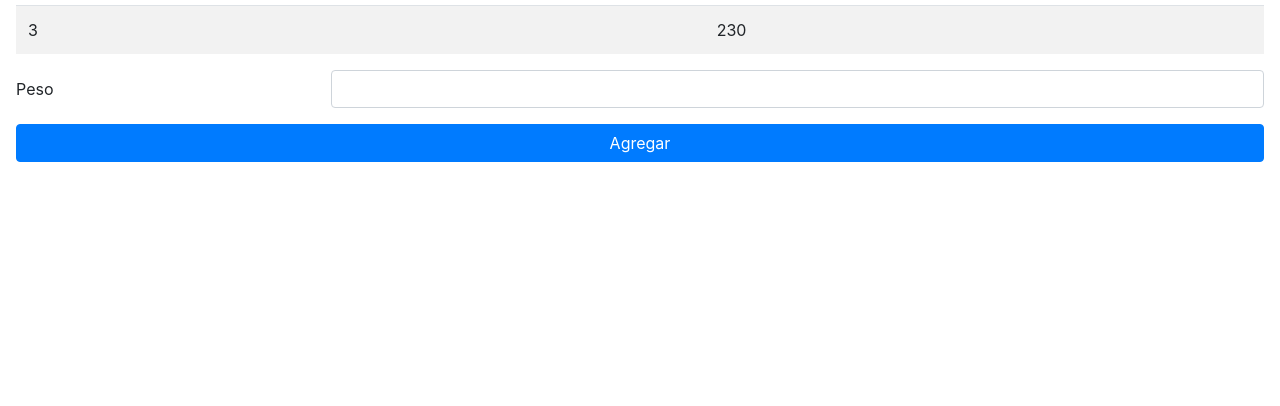
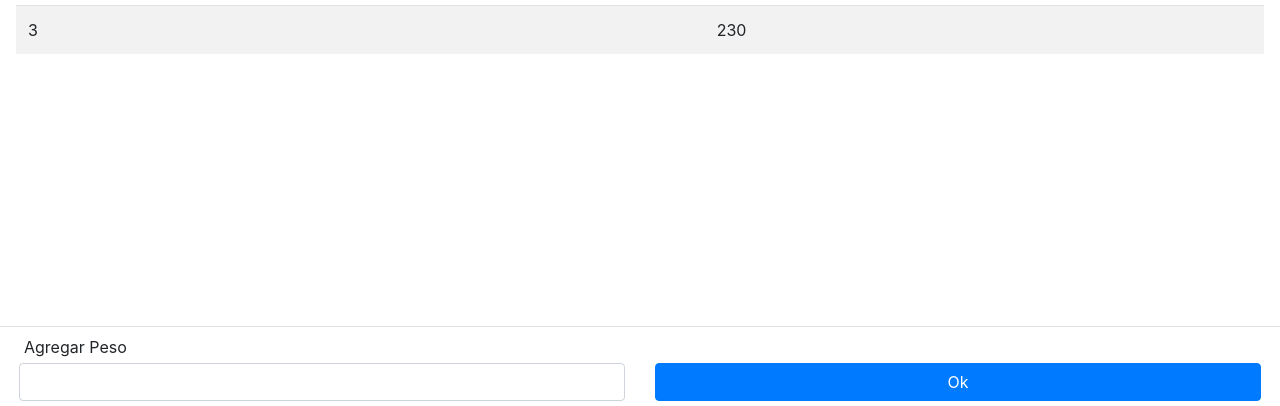
Before and after one commit to bichocj/semilla, a Nuxt app in the folder frontend/: page /seleccion/huevos in a window 1280 px wide. Shown: the part 391-797 px from the top of the page. Built offline with nearby package versions, Linux system fonts and the light colour scheme.

Commit message:
added input floating

```diff
--- a/frontend/pages/seleccion/components/GoodEggs.vue
+++ b/frontend/pages/seleccion/components/GoodEggs.vue
@@ -2,20 +2,30 @@
   <div>
     <p class="text-center">Peso de paquete de huevo pesado</p>
     <div class="pt-0 text-center">Historial del día</div>
-    <b-table responsive striped hover :items="items" :fields="fields">
+    <b-table responsive striped hover :items="items" :fields="fields" class="mb-7">
         <template slot="actions" slot-scope="data">
             <b-button variant="danger">Borrar</b-button>
         </template>
     </b-table>
-    <b-form-group
-      id="weigth"
-      label-cols-sm="4"
-      label-cols-lg="3"
-      label="Peso"
-      label-for="weigth">
-      <b-form-input id="weigth" ref="weigth" v-model="weigth" required type="number"></b-form-input>
-    </b-form-group>
-    <b-button variant="primary" :block="true" @click="addItem()" >Agregar</b-button>
+
+    <div class="budget bg-white border-top ">
+      <div class="pt-2 pb-1 pl-4">Agregar Peso</div>
+      <div class="d-flex justify-content-between px-1 pb-2">
+        <div class="col d-flex flex-column">
+          <b-form-input id="weigth" ref="weigth" v-model="weigth" required type="number"></b-form-input>
+        </div>
+        <div class="col">
+          <b-button
+            :block="true"
+            class="rounded"
+            variant="primary"
+            @click="addItem">
+            Ok
+          </b-button>
+        </div>
+      </div>
+    </div>
+
   </div>
 </template>
 <script>
@@ -55,8 +65,26 @@ export default {
         })
         this.weigth = null
         this.$refs.weigth.$el.focus()
+        window.scrollTo(0,document.body.scrollHeight);
       }
     }
   }
 }
 </script>
+<style>
+.budget {
+  position: fixed;
+  right: 0;
+  bottom: 0;
+  width: 100%;
+}
+.service-type-title {
+  height: 38px;
+}
+.opacity {
+  opacity: 0.3;
+}
+.mb-7 {
+  margin-bottom: 200px;
+}
+</style>
```
